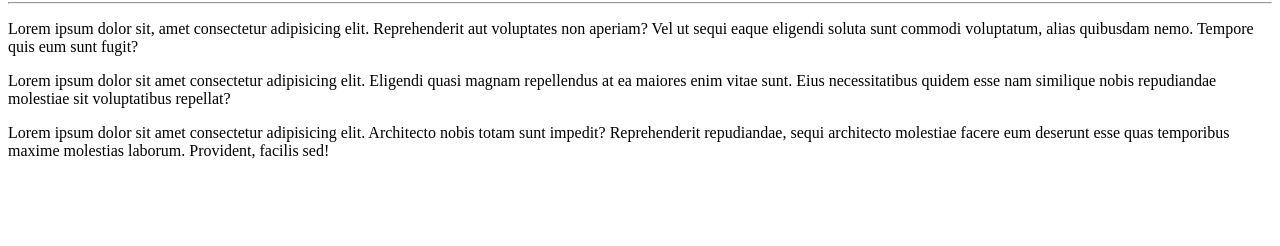
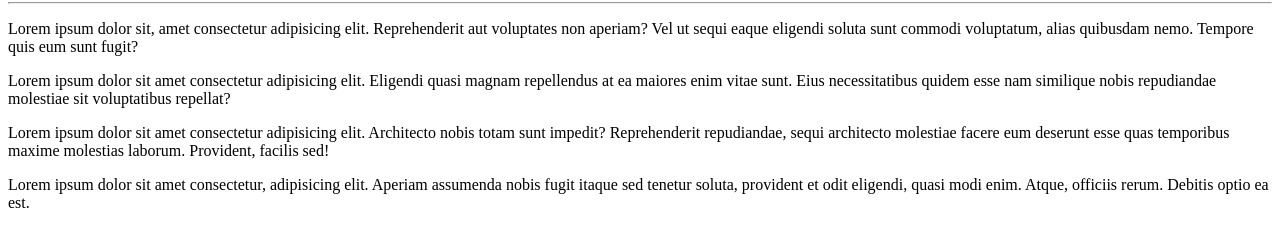
Before and after one commit to BeatrizDonda/Ola-Mundo, a plain HTML site: page site-exemplo/index.html in a window 1280 px wide. Shown: the part 78-324 px from the top of the page. Drawn offline with Linux system fonts and the light colour scheme.

Commit message:
adicionei um quarto parágrafo

```diff
--- a/site-exemplo/index.html
+++ b/site-exemplo/index.html
@@ -11,5 +11,6 @@
     <p>Lorem ipsum dolor sit, amet consectetur adipisicing elit. Reprehenderit aut voluptates non aperiam? Vel ut sequi eaque eligendi soluta sunt commodi voluptatum, alias quibusdam nemo. Tempore quis eum sunt fugit?</p>
     <p>Lorem ipsum dolor sit amet consectetur adipisicing elit. Eligendi quasi magnam repellendus at ea maiores enim vitae sunt. Eius necessitatibus quidem esse nam similique nobis repudiandae molestiae sit voluptatibus repellat?</p>
     <p>Lorem ipsum dolor sit amet consectetur adipisicing elit. Architecto nobis totam sunt impedit? Reprehenderit repudiandae, sequi architecto molestiae facere eum deserunt esse quas temporibus maxime molestias laborum. Provident, facilis sed!</p>
+    <p>Lorem ipsum dolor sit amet consectetur, adipisicing elit. Aperiam assumenda nobis fugit itaque sed tenetur soluta, provident et odit eligendi, quasi modi enim. Atque, officiis rerum. Debitis optio ea est.</p>
 </body>
 </html>
```
